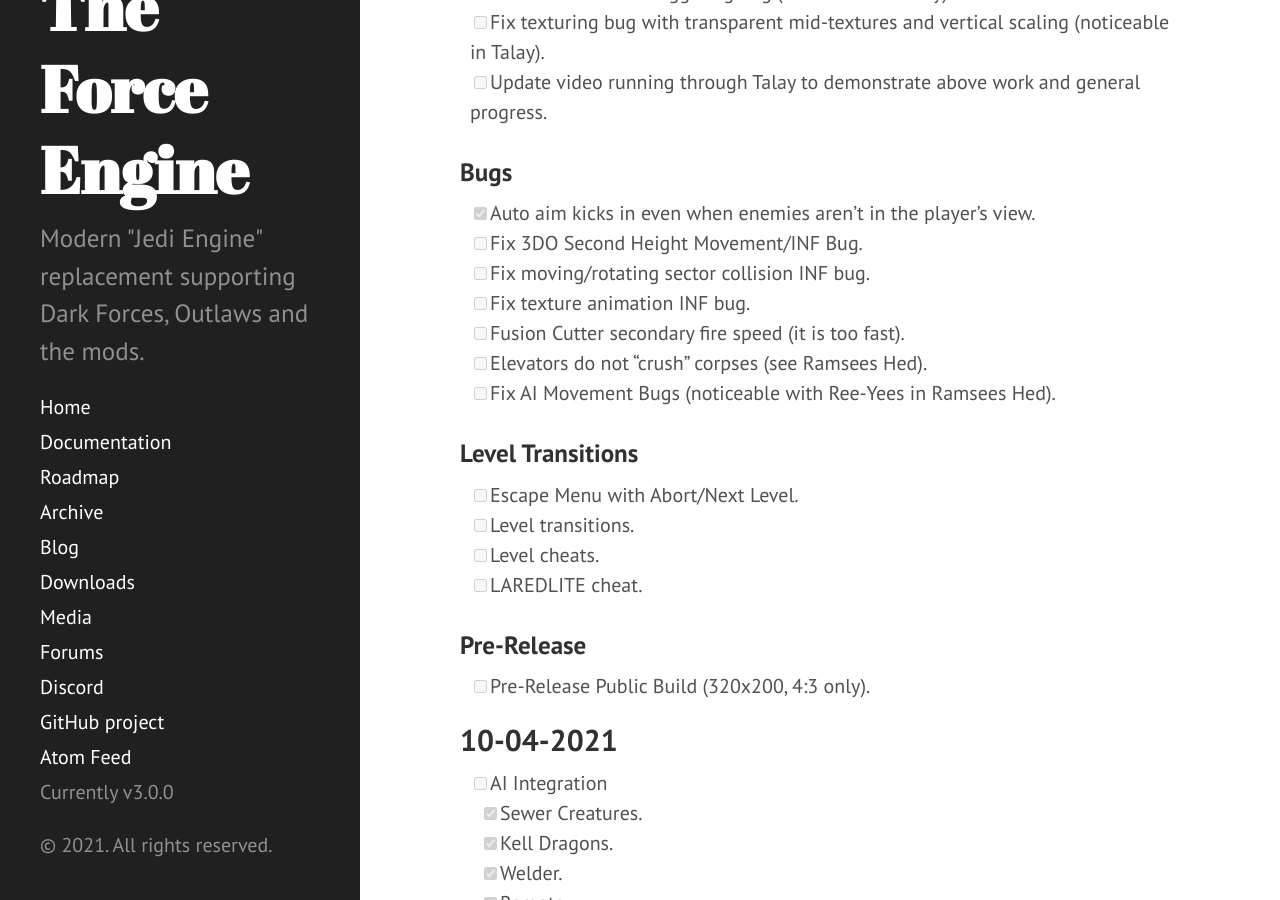
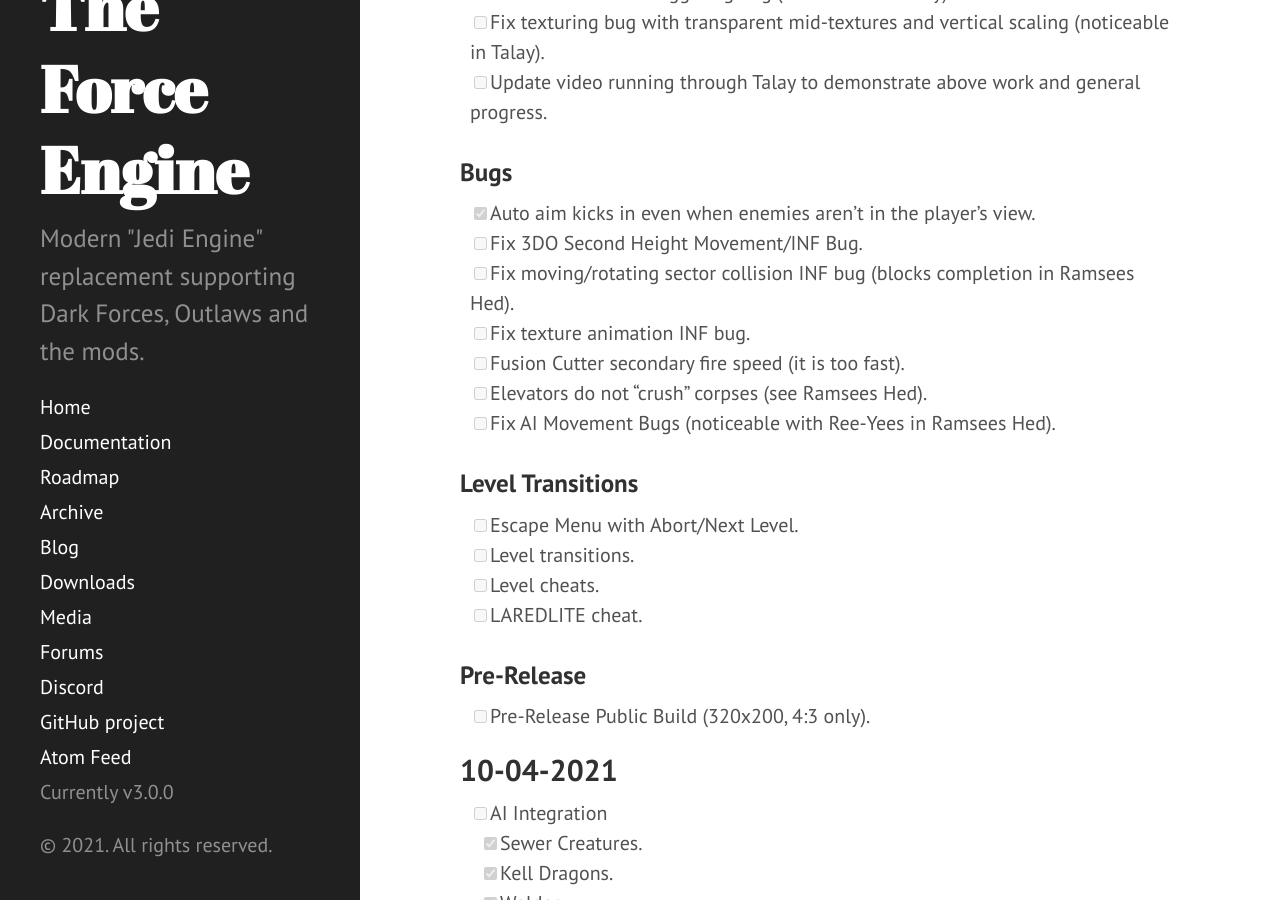
Before and after one commit to TheForceEngine/TheForceEngine.github.io, a Jekyll site: the page built from ProgressTracker.md, in a window 1280 px wide and 900 px high, scrolled down 1036 px. Built offline with Jekyll 4.4.1, drawn with Linux system fonts in a browser that asks for light colours.

Commit message:
Update ProgressTracker.md

```diff
--- a/ProgressTracker.md
+++ b/ProgressTracker.md
@@ -28,7 +28,7 @@
 ### Bugs
 - [x] Auto aim kicks in even when enemies aren't in the player's view.
 - [ ] Fix 3DO Second Height Movement/INF Bug.
-- [ ] Fix moving/rotating sector collision INF bug.
+- [ ] Fix moving/rotating sector collision INF bug (blocks completion in Ramsees Hed).
 - [ ] Fix texture animation INF bug.
 - [ ] Fusion Cutter secondary fire speed (it is too fast).
 - [ ] Elevators do not "crush" corpses (see Ramsees Hed).
```
